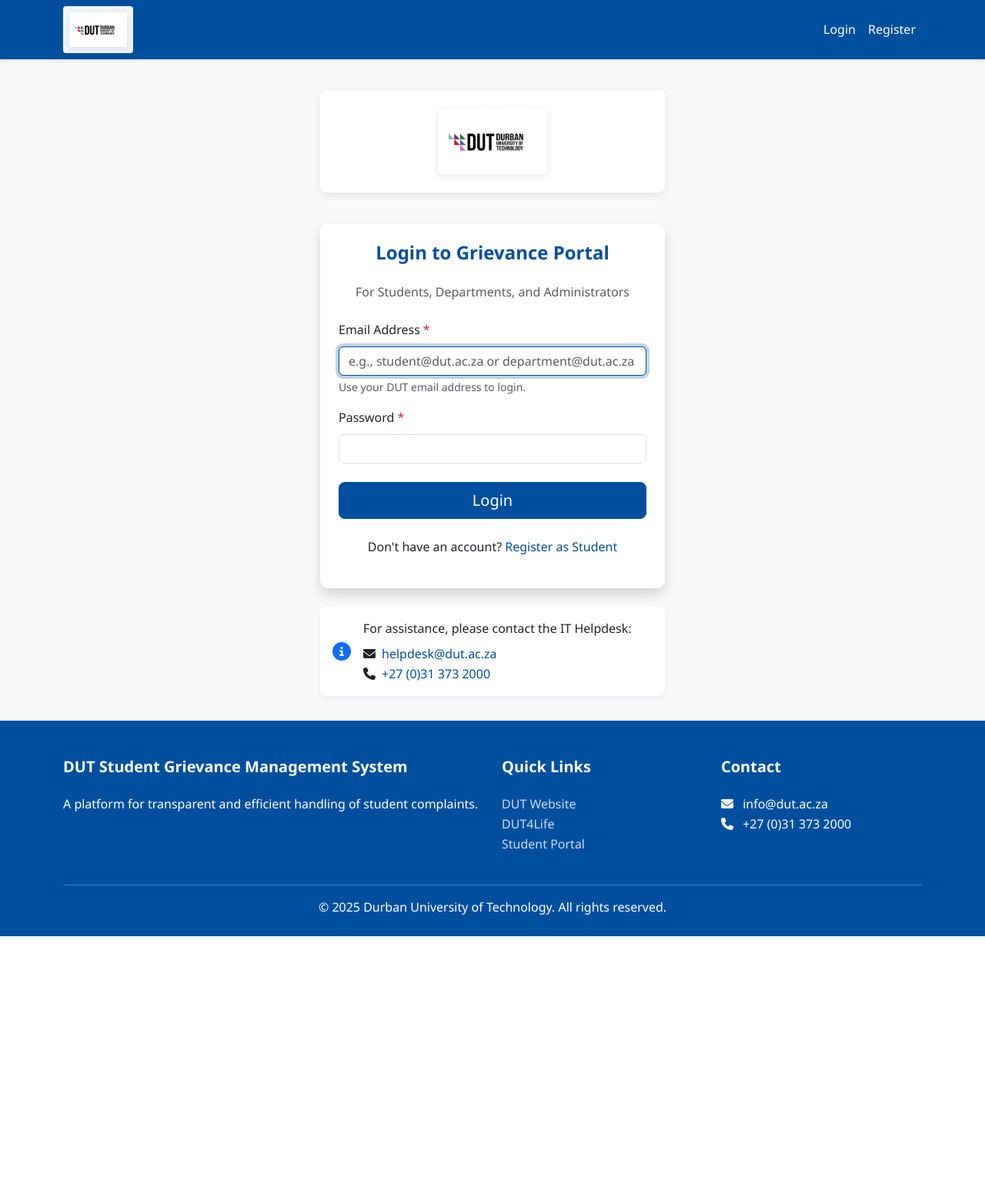
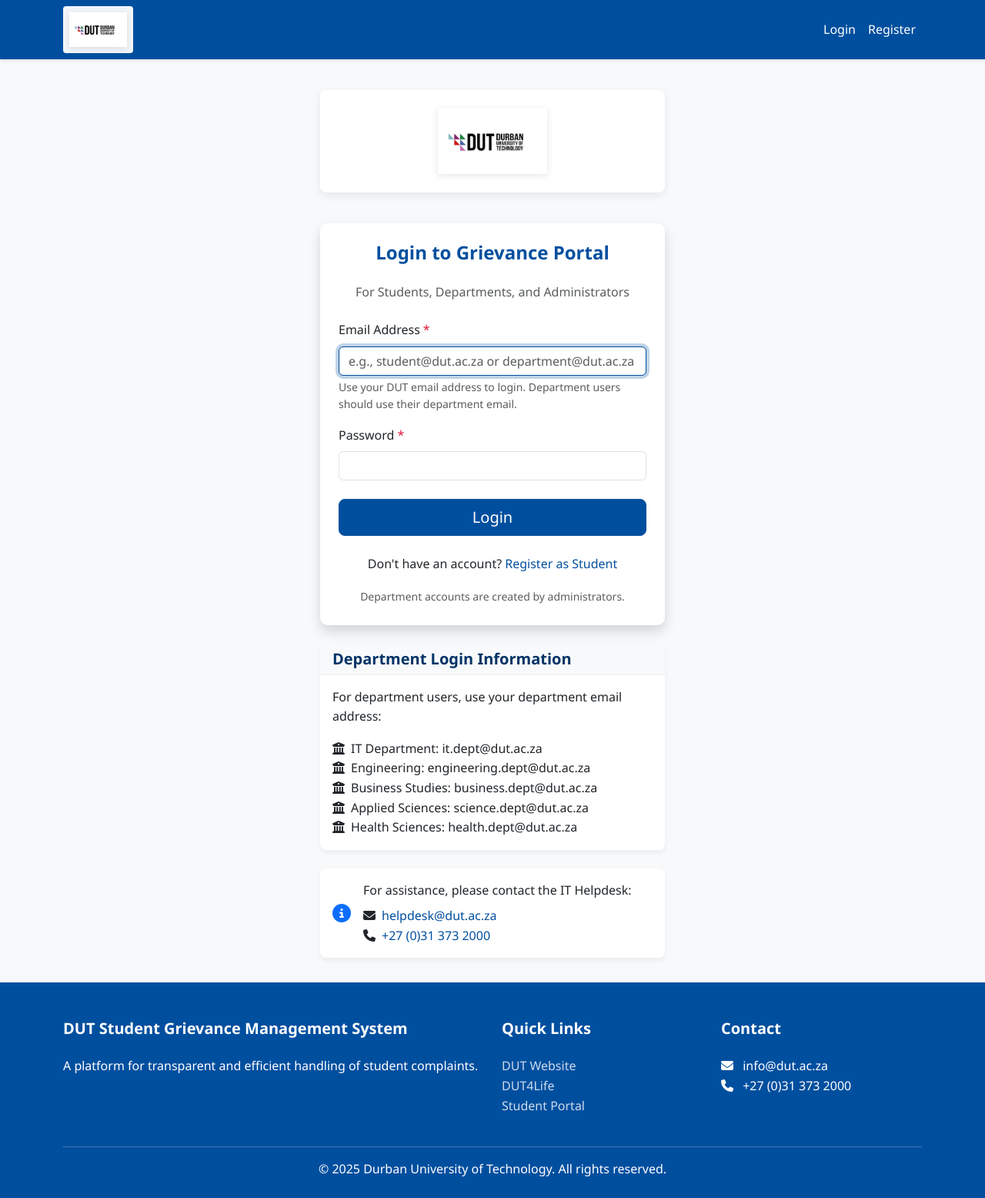
Before and after one commit to thandazanigs55/ComplaintApp, a Flask app: page /auth/login in a window 1280 px wide. Shown: the whole page at 77% size. Before the commit the page ends 1216 px from the top, so only its background shows below. Run offline with Flask 3, Linux system fonts and the light colour scheme; some libraries are stand-ins or nearby versions.

Commit message:
Update department login functionality and improve user experience

```diff
--- a/app/models/firebase_utils.py
+++ b/app/models/firebase_utils.py
@@ -284,19 +284,27 @@ def get_resolved_grievances():
         print(f"Error getting resolved grievances: {e}")
         return []
 
-def get_department_grievances(department):
-    """Get all grievances for a specific department"""
+def get_department_grievances(department_name):
+    """Get all grievances assigned to a specific department"""
     try:
-        grievances = db.collection('grievances').where('department', '==', department).order_by('createdAt', direction=firestore.Query.DESCENDING).get()
+        # Query grievances for the specific department
+        grievances_ref = db.collection('grievances').where('department', '==', department_name)
+        grievances = grievances_ref.get()
 
         result = []
-        for doc in grievances:
-            grievance_data = doc.to_dict()
-            grievance_data['id'] = doc.id
+        for grievance in grievances:
+            grievance_data = grievance.to_dict()
+            grievance_data['id'] = grievance.id
 
             # Format timestamps
             grievance_data['createdAt'] = format_timestamp(grievance_data.get('createdAt'))
             grievance_data['updatedAt'] = format_timestamp(grievance_data.get('updatedAt'))
+
+            # Format timestamps in status history
+            if 'statusHistory' in grievance_data and grievance_data['statusHistory']:
+                for status_entry in grievance_data['statusHistory']:
+                    if 'timestamp' in status_entry:
+                        status_entry['timestamp'] = format_timestamp(status_entry['timestamp'])
 
             result.append(grievance_data)
 
--- a/app/routes/auth_routes.py
+++ b/app/routes/auth_routes.py
@@ -50,6 +50,7 @@ def login():
             session['user'] = user_id
             session['user_data'] = user_data
             session['email'] = email
+            session['role'] = user_data.get('role', '')
 
             flash('Login successful!', 'success')
 
@@ -61,6 +62,7 @@ def login():
             elif user_data.get('role') == 'department':
                 return redirect(url_for('department.dashboard'))
             else:
+                flash('Invalid user role.', 'danger')
                 return redirect(url_for('auth.login'))
 
         except Exception as e:
--- a/app/routes/department_routes.py
+++ b/app/routes/department_routes.py
@@ -12,7 +12,7 @@ department_bp = Blueprint('department', __name__, url_prefix='/department')
 def dashboard():
     """Department dashboard showing assigned grievances"""
     # Get department ID from session
-    department_id = session.get('user_id')
+    department_id = session.get('user')
     department = get_user_by_id(department_id)
 
     if not department:
@@ -30,7 +30,7 @@ def dashboard():
 @login_required(role='department')
 def view_grievance(grievance_id):
     """View a specific grievance and its details"""
-    department_id = session.get('user_id')
+    department_id = session.get('user')
     department = get_user_by_id(department_id)
 
     if not department:
@@ -61,7 +61,7 @@ def view_grievance(grievance_id):
 @login_required(role='department')
 def submit_response(grievance_id):
     """Submit a response to a grievance"""
-    department_id = session.get('user_id')
+    department_id = session.get('user')
     department = get_user_by_id(department_id)
 
     if not department:
--- a/app/templates/auth/login.html
+++ b/app/templates/auth/login.html
@@ -18,7 +18,7 @@
                     <input type="email" class="form-control" id="email" name="email" required
                            placeholder="e.g., student@dut.ac.za or department@dut.ac.za">
                     <div class="form-text">
-                        Use your DUT email address to login.
+                        Use your DUT email address to login. Department users should use their department email.
                     </div>
                 </div>
 
@@ -34,7 +34,24 @@
 
             <div class="text-center mt-4">
                 <p>Don't have an account? <a href="{{ url_for('auth.register') }}">Register as Student</a></p>
+                <small class="text-muted">Department accounts are created by administrators.</small>
             </div>
+        </div>
+    </div>
+
+    <div class="card mt-4">
+        <div class="card-header bg-light">
+            <h5 class="mb-0">Department Login Information</h5>
+        </div>
+        <div class="card-body">
+            <p class="mb-3">For department users, use your department email address:</p>
+            <ul class="list-unstyled mb-0">
+                <li><i class="fas fa-university me-2"></i>IT Department: it.dept@dut.ac.za</li>
+                <li><i class="fas fa-university me-2"></i>Engineering: engineering.dept@dut.ac.za</li>
+                <li><i class="fas fa-university me-2"></i>Business Studies: business.dept@dut.ac.za</li>
+                <li><i class="fas fa-university me-2"></i>Applied Sciences: science.dept@dut.ac.za</li>
+                <li><i class="fas fa-university me-2"></i>Health Sciences: health.dept@dut.ac.za</li>
+            </ul>
         </div>
     </div>
 
```
